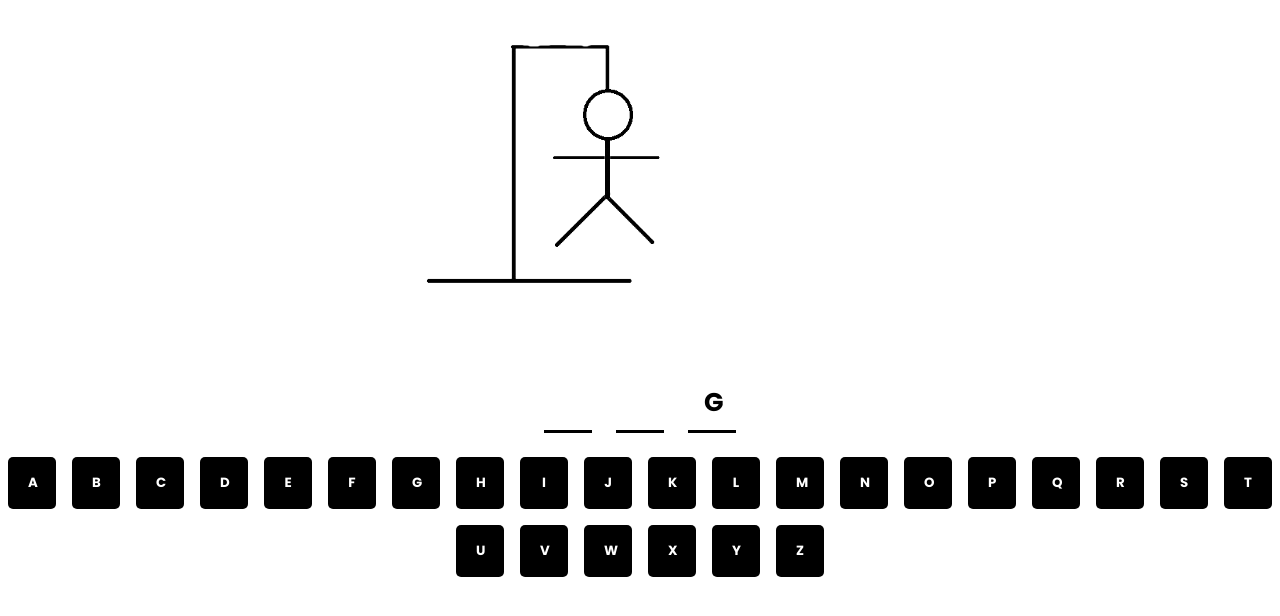
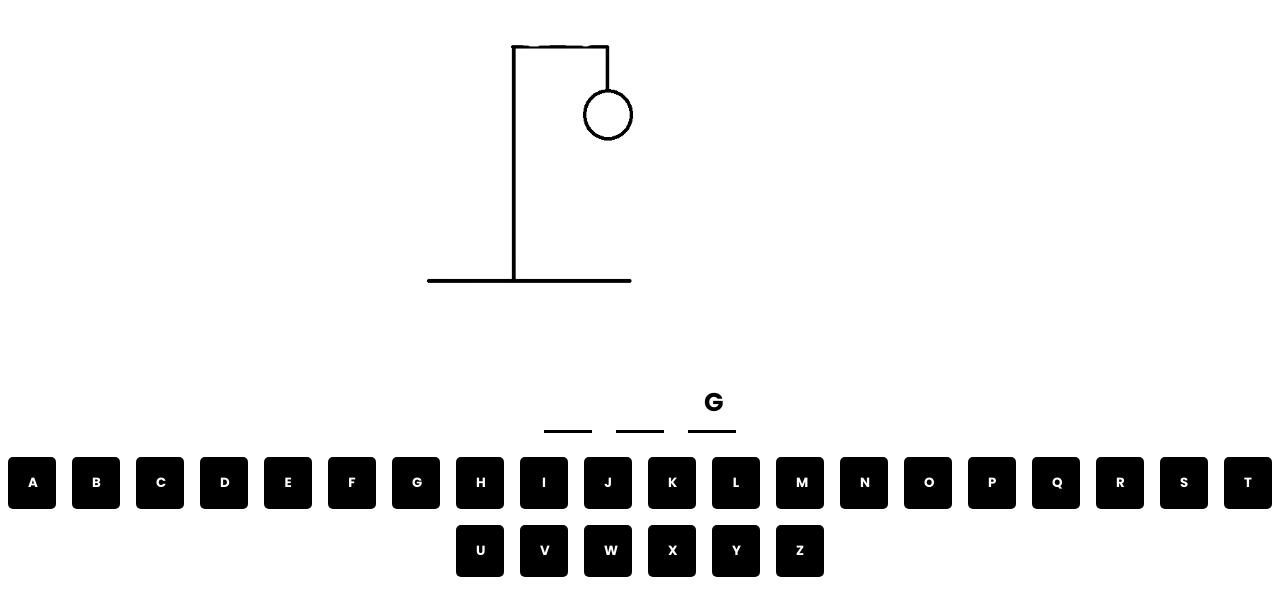
Before and after one commit to Haitam-Makhfi/hangManGame, a React (Vite) app: page / in a window 1280 px wide. Shown: the top 616 px of the page. Built offline with nearby package versions, Linux system fonts and the light colour scheme.

Commit message:
Logic finished

```diff
--- a/src/App.tsx
+++ b/src/App.tsx
@@ -10,19 +10,22 @@ import GenerateSlote from "./components/GenerateSlote.js";
 import DisplayResult from "./components/DisplayResult.tsx";
 import useRandomWord from "./hooks/useRandomWord.js";
 import useRandomLetter from "./hooks/useRandomLetter.js";
-import { useEffect, useMemo, useState } from "react";
+import { useEffect, useMemo, useRef, useState } from "react";
 function App() {
   const images = [hanger, head, torso, arm, arm, rightLeg, leftLeg];
   // selecting a random word
   const [nextWord, setNextWord] = useState(true);
+  // const [count, setCount] = useState(3);
+  const ref = useRef(3);
   const correctAnswer: string = useMemo(() => useRandomWord(), [nextWord]);
-  console.log(correctAnswer);
+  console.log(ref.current);
   const correctWordArray: string[] = Array.from(correctAnswer);
   const randomletterIndex: number = useMemo(
     () => useRandomLetter(correctWordArray),
     [nextWord]
   );
   const [userInputArray, setUserInputArray] = useState([""]);
+  const [isGameOver, setIsGameOver] = useState(true);
   useEffect(() => {
     setUserInputArray([""]);
     const array = Array.from(document.querySelectorAll("span"));
@@ -42,13 +45,16 @@ function App() {
     <>
       <section className="ilustration-container">
         {/* rendering images */}
-        <ImageList images={images} />
+        <ImageList images={images} ref={ref} setIsGameOver={setIsGameOver} />
       </section>
       <DisplayResult
         setNextWord={setNextWord}
         slicedUserInputArray={slicedUserInputArray}
         filteredCorrectWord={filteredCorrectWord}
+        ref={ref}
       />
+      {isGameOver && (
+        <section className="game-controles">
           <div className="slots">
             {/* generating slots for the random word selected */}
             <GenerateSlote
@@ -73,6 +79,8 @@ function App() {
               />
             )}
           </section>
+        </section>
+      )}
     </>
   );
 }
--- a/src/components/DisplayResult.tsx
+++ b/src/components/DisplayResult.tsx
@@ -1,3 +1,4 @@
+import React from "react";
 import Cortect from "./Cortect.tsx";
 import False from "./False.tsx";
 import { FontAwesomeIcon } from "@fortawesome/react-fontawesome";
@@ -8,7 +9,7 @@ type propType = {
   filteredCorrectWord: string[];
   setNextWord: any;
 };
-export default function DisplayResult(props: propType) {
+function DisplayResult(props: propType, ref: any) {
   const { slicedUserInputArray, filteredCorrectWord, setNextWord } = props;
   if (slicedUserInputArray.length === filteredCorrectWord.length) {
     const array = Array.from(document.querySelectorAll("button"));
@@ -19,17 +20,19 @@ export default function DisplayResult(props: propType) {
       return (
         <section className="results">
           <Cortect />
-          <div className="next" onClick={() => setNextWord((nw: any) => !nw)}>
-            next
-            <FontAwesomeIcon icon={faArrowRight} />
-          </div>
         </section>
       );
     } else {
       return (
         <section className="results">
           <False />
-          <div className="next" onClick={() => setNextWord((nw: any) => !nw)}>
+          <div
+            className="next"
+            onClick={() => {
+              ref.current--;
+              setNextWord((nw: any) => !nw);
+            }}
+          >
             next
             <FontAwesomeIcon icon={faArrowRight} />
           </div>
@@ -38,3 +41,4 @@ export default function DisplayResult(props: propType) {
     }
   }
 }
+export default React.forwardRef(DisplayResult);
--- a/src/components/ImageList.tsx
+++ b/src/components/ImageList.tsx
@@ -1,17 +1,49 @@
+import React from "react";
+import { FontAwesomeIcon } from "@fortawesome/react-fontawesome";
+import { faSkullCrossbones } from "@fortawesome/free-solid-svg-icons";
 type propType = {
-  images: string[];
+  images: any[];
+  setIsGameOver: any;
 };
-export default function ImageList(props: propType) {
-  const { images } = props;
-  return (
-    <>
-      {images.map((img, index) => {
-        return index !== 3 ? (
-          <img src={img} key={index} aria-index={index} />
-        ) : (
-          <img src={img} key={index} aria-index="rightArm" />
-        );
-      })}
-    </>
-  );
+function ImageList(props: propType, ref: any) {
+  const { images, setIsGameOver } = props;
+  switch (ref.current) {
+    case 3: {
+      return images.map((url, index) => {
+        if (index < 2) {
+          return <img src={url} key={index} className={`img${index}`} />;
+        }
+      });
+    }
+    case 2: {
+      return images.map((url, index) => {
+        if (index < 3) {
+          return <img src={url} key={index} className={`img${index}`} />;
+        }
+      });
+    }
+    case 1: {
+      return images.map((url, index) => {
+        if (index < 5) {
+          return <img src={url} key={index} className={`img${index}`} />;
+        }
+      });
+    }
+    default: {
+      setIsGameOver(false);
+      return (
+        <>
+          {images.map((url, index) => {
+            return <img src={url} key={index} className={`img${index}`} />;
+          })}
+          <div className="game-over">
+            <FontAwesomeIcon icon={faSkullCrossbones} />
+            GAME OVER
+            <FontAwesomeIcon icon={faSkullCrossbones} />
+          </div>
+        </>
+      );
+    }
+  }
 }
+export default React.forwardRef(ImageList);
--- a/src/components/LettersComponent.tsx
+++ b/src/components/LettersComponent.tsx
@@ -1,9 +1,8 @@
-import { useCallback, useEffect } from "react";
+import { useCallback } from "react";
 
 type propType = {
   setUserInputArray?: any;
   filteredCorrectWord: string[];
-  // nextWord: number;
 };
 export function disableButton(e: any) {
   e.style.backgroundColor = "skyBlue";
@@ -70,9 +69,6 @@ const LettersComponent = (props: propType) => {
       return { letter, count: 1 };
     });
   }
-  // useEffect(()=>{
-
-  // },[nextWord])
   // updates the state of the object.count in globalArray, the userInput array and it disables the element and change it's styles make it solid tho
   const array: any = [...globalArray()];
   const handelClick = useCallback((letter: string, e: any) => {
--- a/src/hooks/useRandomWord.js
+++ b/src/hooks/useRandomWord.js
@@ -1,4 +1,4 @@
 export default function useRandomWord() {
-  const words = ["EGG", "AABBIJCC"];
+  const words = ["EGG", "CAT", "MOUSE"];
   return words[Math.floor(Math.random() * words.length)];
 }
--- a/src/index.css
+++ b/src/index.css
@@ -17,42 +17,42 @@ body {
   position: relative;
   margin-inline: auto;
 }
-img {
+.img0 {
   display: block;
 }
 
-img[aria-index="1"] {
+.img1 {
   width: 5rem;
   position: absolute;
   top: 4.8rem;
   left: 260px;
   z-index: 7;
 }
-img[aria-index="2"] {
+.img2 {
   position: absolute;
   top: 7.8rem;
   left: 245px;
   z-index: 6;
 }
-img[aria-index="rightArm"] {
+.img3 {
   width: 4rem;
   position: absolute;
   top: 8.3rem;
   left: 290px;
 }
-img[aria-index="4"] {
+.img4 {
   width: 4rem;
   position: absolute;
   top: 8.3rem;
   left: 236px;
 }
-img[aria-index="5"] {
+.img5 {
   width: 5.5rem;
   position: absolute;
   top: 11.2rem;
   left: 280px;
 }
-img[aria-index="6"] {
+.img6 {
   width: 5.5rem;
   position: absolute;
   top: 11.3rem;
@@ -131,6 +131,16 @@ span {
   padding: 0.5rem 1rem;
   border-bottom: solid;
 }
+.game-over {
+  width: 100%;
+  text-align: center;
+  font-size: 3rem;
+  display: flex;
+  align-items: center;
+  justify-content: center;
+  gap: 1rem;
+  color: red;
+}
 @keyframes voila {
   0% {
     transform: scale(1, 0);
```
Lines whose indentation alone changed are shown as unchanged.
